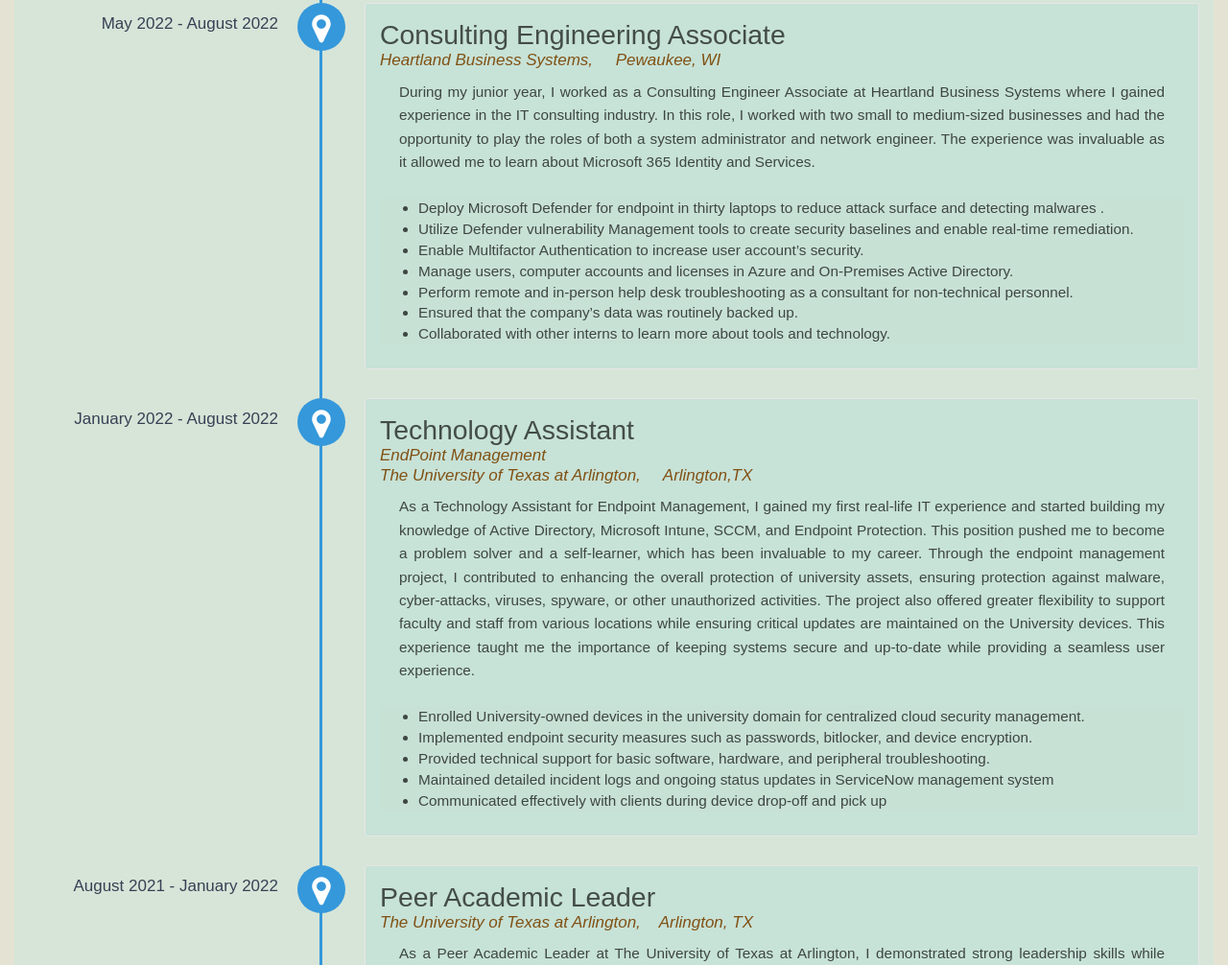
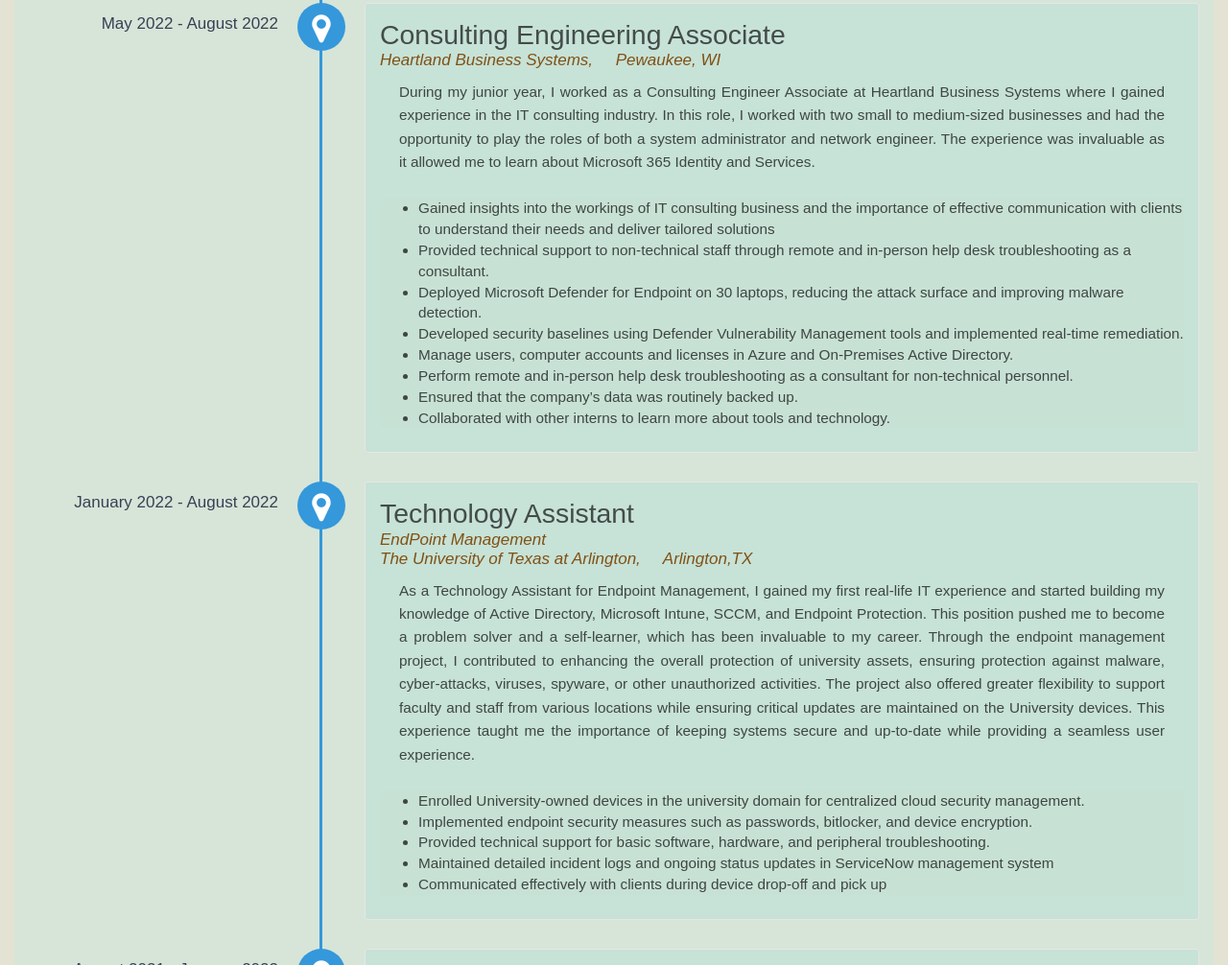
Before and after one commit to axt3023/Portfolio, a website: page index.html in a window 1280 px wide. Shown: the part 2458-3464 px from the top of the page at 96% size. Drawn offline with nearby package versions, Linux system fonts and the light colour scheme.

Commit message:
Update index.html

```diff
--- a/index.html
+++ b/index.html
@@ -206,9 +206,11 @@
                     <br>
 
                     <ul style="font-size: 0.9em; background-color: #d4bfa90d; color:rgba(0, 0, 0, 0.692)">
-                        <li> Deploy Microsoft Defender for endpoint in thirty laptops to reduce attack surface and detecting malwares .</li>
-                        <li> Utilize Defender vulnerability Management tools to create security baselines and enable real-time remediation.</li>
-                        <li> Enable Multifactor Authentication to increase user account’s security.</li>
+                        <li>Gained insights into the workings of IT consulting business and the importance of effective communication with clients to understand their
+                            needs and deliver tailored solutions</li>
+                        <li> Provided technical support to non-technical staff through remote and in-person help desk troubleshooting as a consultant.</li>
+                        <li> Deployed Microsoft Defender for Endpoint on 30 laptops, reducing the attack surface and improving malware detection.</li>
+                        <li> Developed security baselines using Defender Vulnerability Management tools and implemented real-time remediation.</li>
                         <li>Manage users, computer accounts and licenses in Azure and On-Premises Active Directory.</li>
                         <li>Perform remote and in-person help desk troubleshooting as a consultant for non-technical personnel.</li>
                         <li> Ensured that the company’s data was routinely backed up.</li>
```
